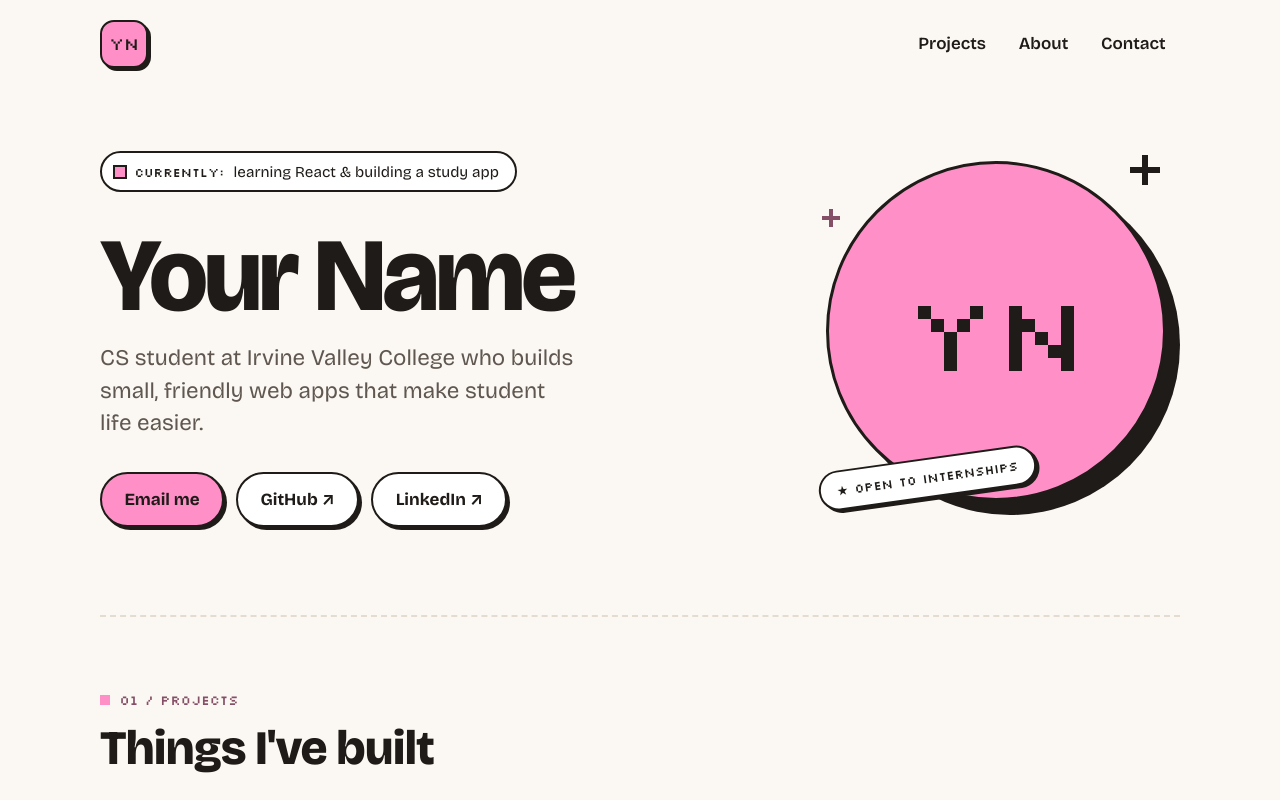
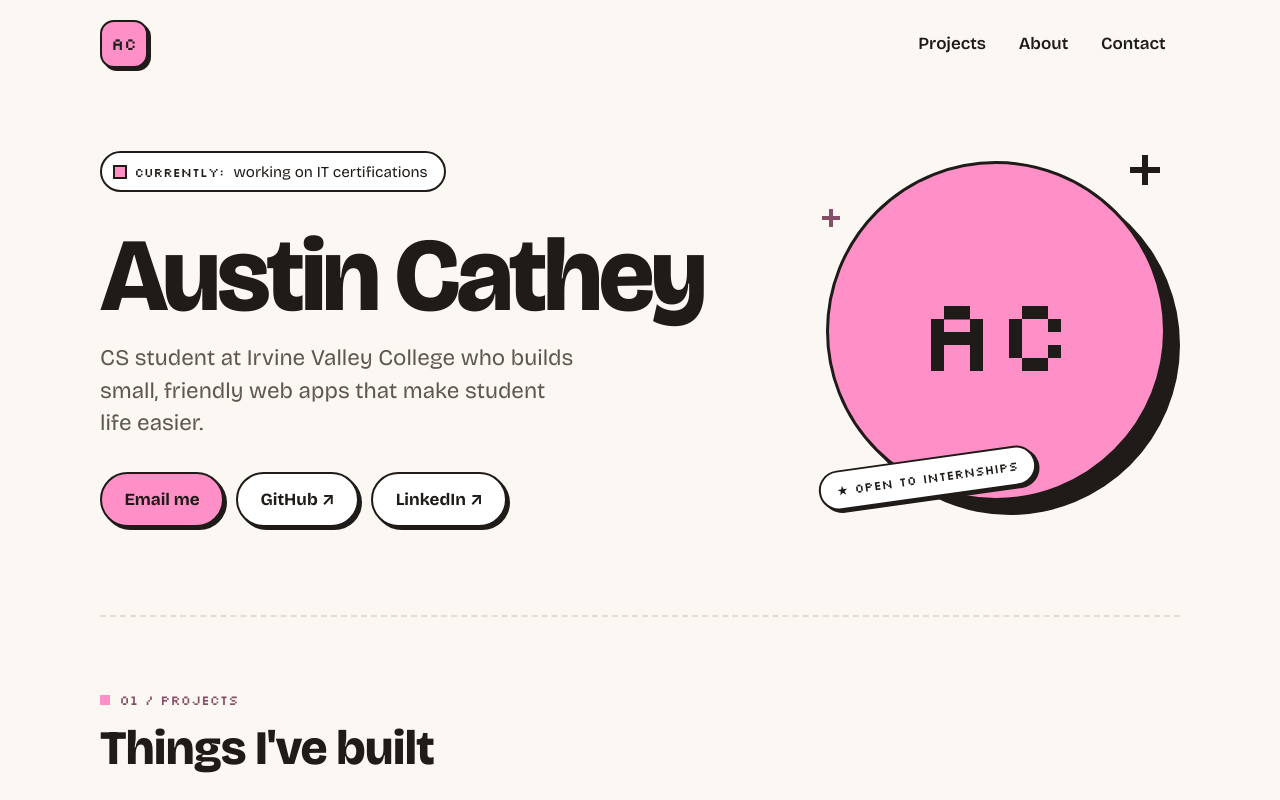
Before and after one commit to thepeoplescoder/thepeoplescoder.github.io, a plain HTML site: page index.html in a window 1280 px wide. Shown: the top 800 px of the page. Drawn offline with nearby package versions, Linux system fonts and the light colour scheme.

Commit message:
Updating status!

```diff
--- a/index.html
+++ b/index.html
@@ -49,7 +49,7 @@
   <header class="site-header">
     <div class="container">
       <!-- EDIT: INITIALS (2 or 3 letters fit best) -->
-      <a class="logo" href="#top" aria-label="Back to top">YN</a>
+      <a class="logo" href="#top" aria-label="Back to top">AC</a>
 
       <nav class="nav" aria-label="Main">
         <ul>
@@ -72,11 +72,11 @@
             <span class="status-dot" aria-hidden="true"></span>
             <span class="status-label">Currently:</span>
             <!-- EDIT: STATUS -->
-            <span>learning React &amp; building a study app</span>
+            <span>working on IT certifications</span>
           </p>
 
           <!-- EDIT: NAME -->
-          <h1>Your Name</h1>
+          <h1>Austin Cathey</h1>
 
           <!-- EDIT: INTRO -->
           <p class="intro">CS student at Irvine Valley College who builds small, friendly web apps that make student life easier.</p>
@@ -100,7 +100,7 @@
         <div class="photo-wrap">
           <div class="photo">
             <!-- EDIT: INITIALS -->
-            <span class="photo-initials">YN</span>
+            <span class="photo-initials">AC</span>
 
             <!-- To use a photo instead:
                  1. Upload your picture to the repo and name it photo.jpg
```
